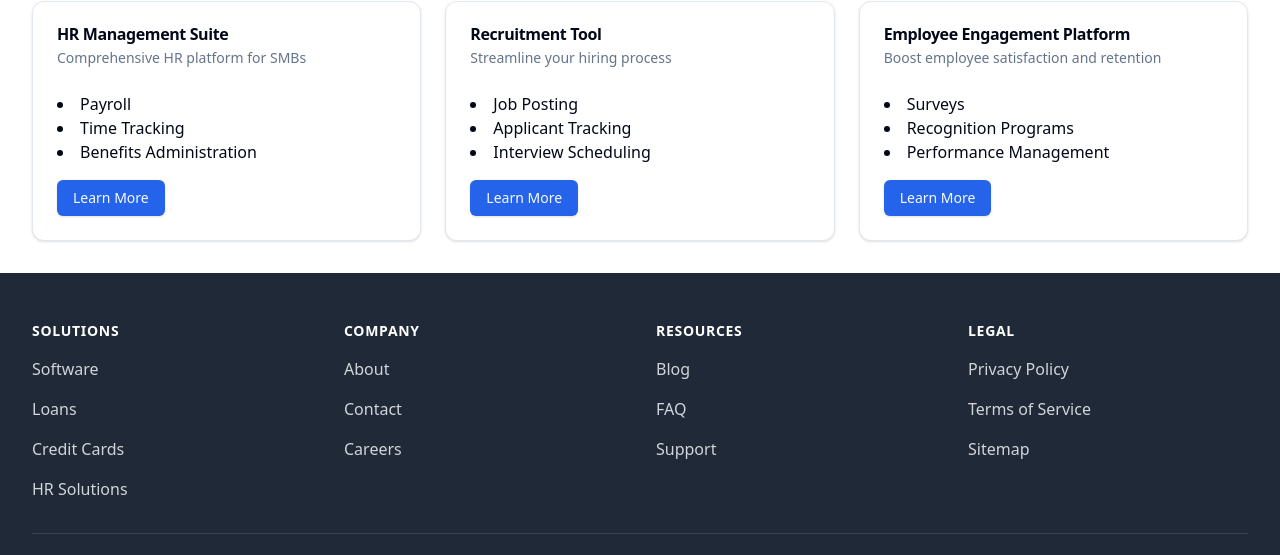
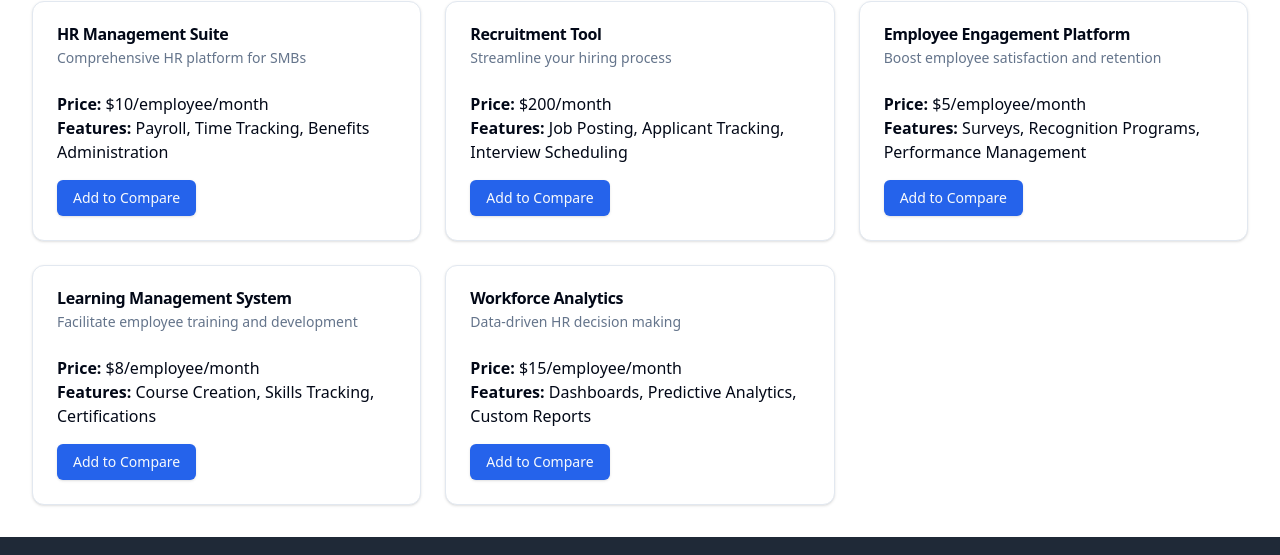
Before and after one commit to ebrown-ops/CoB-v2-, a Next.js app: page /hr-solutions in a window 1280 px wide. Shown: the part 163-718 px from the top of the page. Built offline with nearby package versions, Linux system fonts and the light colour scheme; no server answers.

Commit message:
SOFTGEN MAGIC

```diff
--- a/src/pages/credit-cards/index.js
+++ b/src/pages/credit-cards/index.js
@@ -1,14 +1,28 @@
+import { useState } from 'react';
 import Layout from '@/components/Layout';
 import { Card, CardHeader, CardTitle, CardDescription, CardContent } from "@/components/ui/card";
 import { Button } from "@/components/ui/button";
+import ComparisonTable from '@/components/ComparisonTable';
 
 const creditCards = [
-  { id: 1, name: 'Business Rewards Card', description: '2% cashback on all purchases', annualFee: '$0', apr: '14.99% - 22.99%' },
-  { id: 2, name: 'Travel Points Card', description: '3x points on travel and dining', annualFee: '$95', apr: '16.99% - 23.99%' },
-  { id: 3, name: 'Cash Flow Card', description: '0% APR for 12 months on purchases', annualFee: '$0', apr: '13.99% - 21.99%' },
+  { id: 1, name: 'Business Rewards Card', description: '2% cashback on all purchases', annualFee: '$0', apr: '14.99% - 22.99%', rewardsRate: '2%', foreignTransactionFee: '3%', creditScoreRequired: '700+' },
+  { id: 2, name: 'Travel Points Card', description: '3x points on travel and dining', annualFee: '$95', apr: '16.99% - 23.99%', rewardsRate: '3x points', foreignTransactionFee: '0%', creditScoreRequired: '720+' },
+  { id: 3, name: 'Cash Flow Card', description: '0% APR for 12 months on purchases', annualFee: '$0', apr: '13.99% - 21.99%', rewardsRate: '1.5%', foreignTransactionFee: '2%', creditScoreRequired: '680+' },
+  { id: 4, name: 'Secured Business Card', description: 'Build credit with responsible use', annualFee: '$25', apr: '22.99%', rewardsRate: '1%', foreignTransactionFee: '3%', creditScoreRequired: '580+' },
+  { id: 5, name: 'Luxury Business Card', description: 'Premium travel benefits and concierge service', annualFee: '$450', apr: '18.99% - 25.99%', rewardsRate: '5x points', foreignTransactionFee: '0%', creditScoreRequired: '760+' },
 ];
 
 export default function CreditCardsPage() {
+  const [selectedCards, setSelectedCards] = useState([]);
+
+  const toggleCardSelection = (card) => {
+    setSelectedCards(prev =>
+      prev.find(c => c.id === card.id)
+        ? prev.filter(c => c.id !== card.id)
+        : [...prev, card]
+    );
+  };
+
   return (
     <Layout>
       <div className="max-w-7xl mx-auto px-4 sm:px-6 lg:px-8 py-8">
@@ -23,11 +37,23 @@ export default function CreditCardsPage() {
               <CardContent>
                 <p><strong>Annual Fee:</strong> {card.annualFee}</p>
                 <p><strong>APR:</strong> {card.apr}</p>
-                <Button className="mt-4">Apply Now</Button>
+                <Button
+                  className="mt-4"
+                  onClick={() => toggleCardSelection(card)}
+                  variant={selectedCards.find(c => c.id === card.id) ? "secondary" : "default"}
+                >
+                  {selectedCards.find(c => c.id === card.id) ? "Remove from Compare" : "Add to Compare"}
+                </Button>
               </CardContent>
             </Card>
           ))}
         </div>
+        {selectedCards.length > 0 && (
+          <div className="mt-8">
+            <h2 className="text-2xl font-bold mb-4">Comparison</h2>
+            <ComparisonTable products={selectedCards} />
+          </div>
+        )}
       </div>
     </Layout>
   );
--- a/src/pages/hr-solutions/index.js
+++ b/src/pages/hr-solutions/index.js
@@ -1,14 +1,28 @@
+import { useState } from 'react';
 import Layout from '@/components/Layout';
 import { Card, CardHeader, CardTitle, CardDescription, CardContent } from "@/components/ui/card";
 import { Button } from "@/components/ui/button";
+import ComparisonTable from '@/components/ComparisonTable';
 
 const hrSolutions = [
-  { id: 1, name: 'HR Management Suite', description: 'Comprehensive HR platform for SMBs', features: ['Payroll', 'Time Tracking', 'Benefits Administration'] },
-  { id: 2, name: 'Recruitment Tool', description: 'Streamline your hiring process', features: ['Job Posting', 'Applicant Tracking', 'Interview Scheduling'] },
-  { id: 3, name: 'Employee Engagement Platform', description: 'Boost employee satisfaction and retention', features: ['Surveys', 'Recognition Programs', 'Performance Management'] },
+  { id: 1, name: 'HR Management Suite', description: 'Comprehensive HR platform for SMBs', price: '$10/employee/month', features: 'Payroll, Time Tracking, Benefits Administration', employeeSelfService: 'Yes', mobileApp: 'Yes', integrations: '50+' },
+  { id: 2, name: 'Recruitment Tool', description: 'Streamline your hiring process', price: '$200/month', features: 'Job Posting, Applicant Tracking, Interview Scheduling', employeeSelfService: 'No', mobileApp: 'Yes', integrations: '20+' },
+  { id: 3, name: 'Employee Engagement Platform', description: 'Boost employee satisfaction and retention', price: '$5/employee/month', features: 'Surveys, Recognition Programs, Performance Management', employeeSelfService: 'Yes', mobileApp: 'Yes', integrations: '30+' },
+  { id: 4, name: 'Learning Management System', description: 'Facilitate employee training and development', price: '$8/employee/month', features: 'Course Creation, Skills Tracking, Certifications', employeeSelfService: 'Yes', mobileApp: 'Yes', integrations: '15+' },
+  { id: 5, name: 'Workforce Analytics', description: 'Data-driven HR decision making', price: '$15/employee/month', features: 'Dashboards, Predictive Analytics, Custom Reports', employeeSelfService: 'No', mobileApp: 'No', integrations: '40+' },
 ];
 
 export default function HRSolutionsPage() {
+  const [selectedSolutions, setSelectedSolutions] = useState([]);
+
+  const toggleSolutionSelection = (solution) => {
+    setSelectedSolutions(prev =>
+      prev.find(s => s.id === solution.id)
+        ? prev.filter(s => s.id !== solution.id)
+        : [...prev, solution]
+    );
+  };
+
   return (
     <Layout>
       <div className="max-w-7xl mx-auto px-4 sm:px-6 lg:px-8 py-8">
@@ -21,16 +35,25 @@ export default function HRSolutionsPage() {
                 <CardDescription>{solution.description}</CardDescription>
               </CardHeader>
               <CardContent>
-                <ul className="list-disc list-inside mb-4">
-                  {solution.features.map((feature, index) => (
-                    <li key={index}>{feature}</li>
-                  ))}
-                </ul>
-                <Button>Learn More</Button>
+                <p><strong>Price:</strong> {solution.price}</p>
+                <p><strong>Features:</strong> {solution.features}</p>
+                <Button
+                  className="mt-4"
+                  onClick={() => toggleSolutionSelection(solution)}
+                  variant={selectedSolutions.find(s => s.id === solution.id) ? "secondary" : "default"}
+                >
+                  {selectedSolutions.find(s => s.id === solution.id) ? "Remove from Compare" : "Add to Compare"}
+                </Button>
               </CardContent>
             </Card>
           ))}
         </div>
+        {selectedSolutions.length > 0 && (
+          <div className="mt-8">
+            <h2 className="text-2xl font-bold mb-4">Comparison</h2>
+            <ComparisonTable products={selectedSolutions} />
+          </div>
+        )}
       </div>
     </Layout>
   );
--- a/src/pages/loans/index.js
+++ b/src/pages/loans/index.js
@@ -1,30 +1,59 @@
+import { useState } from 'react';
 import Layout from '@/components/Layout';
-import { Card, CardHeader, CardTitle, CardDescription } from "@/components/ui/card";
-import Link from 'next/link';
+import { Card, CardHeader, CardTitle, CardDescription, CardContent } from "@/components/ui/card";
+import { Button } from "@/components/ui/button";
+import ComparisonTable from '@/components/ComparisonTable';
 
-const loanCategories = [
-  { name: 'Business Loans', description: 'General-purpose loans for businesses', href: '/loans/business' },
-  { name: 'Equipment Financing', description: 'Loans for purchasing business equipment', href: '/loans/equipment' },
-  { name: 'Line of Credit', description: 'Flexible borrowing options for businesses', href: '/loans/line-of-credit' },
+const loans = [
+  { id: 1, name: 'Small Business Loan', description: 'General-purpose loans for businesses', interestRate: '6% - 12%', term: '1-5 years', maxAmount: '$500,000', minCreditScore: 650, timeToFund: '2-7 days' },
+  { id: 2, name: 'Equipment Financing', description: 'Loans for purchasing business equipment', interestRate: '4% - 10%', term: '2-7 years', maxAmount: '$1,000,000', minCreditScore: 620, timeToFund: '3-10 days' },
+  { id: 3, name: 'Business Line of Credit', description: 'Flexible borrowing options for businesses', interestRate: '7% - 25%', term: 'Revolving', maxAmount: '$250,000', minCreditScore: 600, timeToFund: '1-3 days' },
+  { id: 4, name: 'SBA Loan', description: 'Government-backed loans for small businesses', interestRate: '5% - 8%', term: '5-25 years', maxAmount: '$5,000,000', minCreditScore: 680, timeToFund: '30-90 days' },
+  { id: 5, name: 'Merchant Cash Advance', description: 'Quick funding based on future sales', interestRate: 'Factor rate: 1.1 - 1.5', term: '3-18 months', maxAmount: '$250,000', minCreditScore: 500, timeToFund: '1-2 days' },
 ];
 
 export default function LoansPage() {
+  const [selectedLoans, setSelectedLoans] = useState([]);
+
+  const toggleLoanSelection = (loan) => {
+    setSelectedLoans(prev =>
+      prev.find(l => l.id === loan.id)
+        ? prev.filter(l => l.id !== loan.id)
+        : [...prev, loan]
+    );
+  };
+
   return (
     <Layout>
       <div className="max-w-7xl mx-auto px-4 sm:px-6 lg:px-8 py-8">
         <h1 className="text-3xl font-bold mb-8">Business Loan Options</h1>
         <div className="grid grid-cols-1 md:grid-cols-2 lg:grid-cols-3 gap-6">
-          {loanCategories.map((category) => (
-            <Link href={category.href} key={category.name}>
-              <Card className="hover:shadow-lg transition-shadow duration-300">
-                <CardHeader>
-                  <CardTitle>{category.name}</CardTitle>
-                  <CardDescription>{category.description}</CardDescription>
-                </CardHeader>
-              </Card>
-            </Link>
+          {loans.map((loan) => (
+            <Card key={loan.id} className="hover:shadow-lg transition-shadow duration-300">
+              <CardHeader>
+                <CardTitle>{loan.name}</CardTitle>
+                <CardDescription>{loan.description}</CardDescription>
+              </CardHeader>
+              <CardContent>
+                <p><strong>Interest Rate:</strong> {loan.interestRate}</p>
+                <p><strong>Term:</strong> {loan.term}</p>
+                <Button
+                  className="mt-4"
+                  onClick={() => toggleLoanSelection(loan)}
+                  variant={selectedLoans.find(l => l.id === loan.id) ? "secondary" : "default"}
+                >
+                  {selectedLoans.find(l => l.id === loan.id) ? "Remove from Compare" : "Add to Compare"}
+                </Button>
+              </CardContent>
+            </Card>
           ))}
         </div>
+        {selectedLoans.length > 0 && (
+          <div className="mt-8">
+            <h2 className="text-2xl font-bold mb-4">Comparison</h2>
+            <ComparisonTable products={selectedLoans} />
+          </div>
+        )}
       </div>
     </Layout>
   );
```
